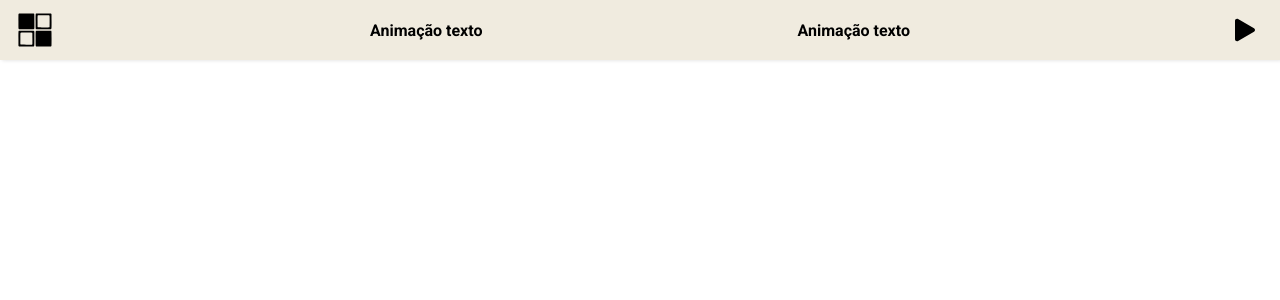
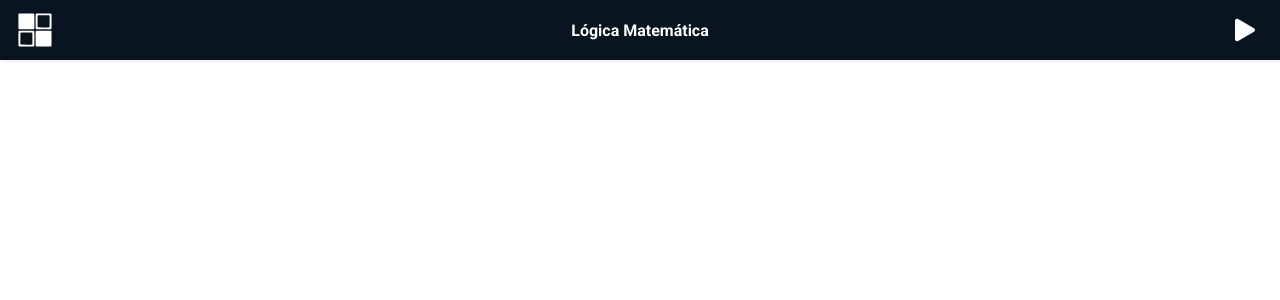
Before and after one commit to asafe-fernandes/algebra-site, a Next.js app in the folder front-end/: page / in a window 1280 px wide. Shown: the top 300 px of the page. Built offline with nearby package versions, Linux system fonts and the light colour scheme.

Commit message:
finalizando Header logout

```diff
--- a/front-end/src/app/page.tsx
+++ b/front-end/src/app/page.tsx
@@ -2,12 +2,12 @@ import Header from '@mod/layout/Header';
 
 export default function lendingPage(){
   return(
-    <main>
-      <Header />
+    <>
+      <Header theme='dark'/>
       {/* section 1, cta 1*/}
       {/* imagem ilustrativa */}
       {/* section 2, cta 2 */}
       {/* Footer dark/black */}
-    </main>
+    </>
   );
 }
--- /dev/null
+++ b/front-end/src/components/text/SliderText.module.css
@@ -0,0 +1,20 @@
+.left{
+  opacity: 0;
+  transform: translate(-50px);
+}
+.right{
+  opacity: 0;
+  transform: translate(50px);
+}
+.top{
+  opacity: 0;
+  transform: translate(0, -16px);
+}
+.bottom{
+  opacity: 0;
+  transform: translate(0,  16px);
+}
+
+.sliderPosition0{
+  transition: all .3s ease-in-out;
+}
--- /dev/null
+++ b/front-end/src/components/text/SliderText.tsx
@@ -0,0 +1,35 @@
+import { useEffect, useState } from 'react';
+import styles from './SliderText.module.css';
+
+type TypeSliderText = {
+  texts: string[]
+  timer?: number
+  animation?: 'top' | 'bottom' | 'left' | 'right'
+}
+
+export default function SliderText({texts, timer = 3, animation = 'left'}: TypeSliderText){
+
+  const [indexText, setIndexText] = useState(0);
+  const [positionAnimation, setPositionAnimation] = useState<string>();
+
+  useEffect(() => {
+    const interval = setInterval(() => {
+      if(!positionAnimation){
+        setPositionAnimation(animation);
+        setTimeout(() => {
+          setIndexText(!texts[indexText+1] ? 0 : indexText+1);
+          setPositionAnimation(undefined);
+        }, 350);
+      }
+    }, timer * 1000 + 350);
+    return () => {
+      clearInterval(interval);
+    };
+  }, [indexText, timer, animation, positionAnimation, texts]);
+
+  return(
+    <h5 className={`${styles.sliderPosition0} ${positionAnimation && styles[positionAnimation]}`}>
+      {texts[indexText]}
+    </h5>
+  );
+}
--- a/front-end/src/modules/layout/Header.module.css
+++ b/front-end/src/modules/layout/Header.module.css
@@ -1,3 +1,14 @@
+.dark{
+  --color: var(--white);
+  --colorBackground: var(--blue);
+  --colorContrast: var(--darkBlue);
+}
+.ligth{
+  --color: var(--black);
+  --colorBackground: var(--white);
+  --colorContrast: var(--cleanYellow);
+}
+
 .headerContainer{
   height: 60px;
   width: 100%;
--- a/front-end/src/modules/layout/Header.tsx
+++ b/front-end/src/modules/layout/Header.tsx
@@ -1,14 +1,17 @@
+'use client';
+
 import Logo from '@comp/icons/Logo';
 import styles from './Header.module.css';
 import LinkIcon from '@comp/actions/LinkIcon';
 import { BsPlayFill } from 'react-icons/bs';
+import SliderText from '@comp/text/SliderText';
 
-export default function Header(){
+export default function Header({theme}: {theme?: 'dark' | 'light'}){
+  const slideText = ['Matriz', 'Lógica Matemática', 'Sistemas de Numeração'];
   return (
-    <header className={styles.headerContainer}>
+    <header className={`${styles.headerContainer} ${theme && styles[theme]}`}>
       <LinkIcon href='/'><Logo /></LinkIcon>
-      <h5>Animação texto</h5>
-      <h5>Animação texto</h5>
+      <SliderText timer={5} texts={slideText} animation='top'/>
       <LinkIcon href='/login'><BsPlayFill /></LinkIcon>
     </header>
   );
```
